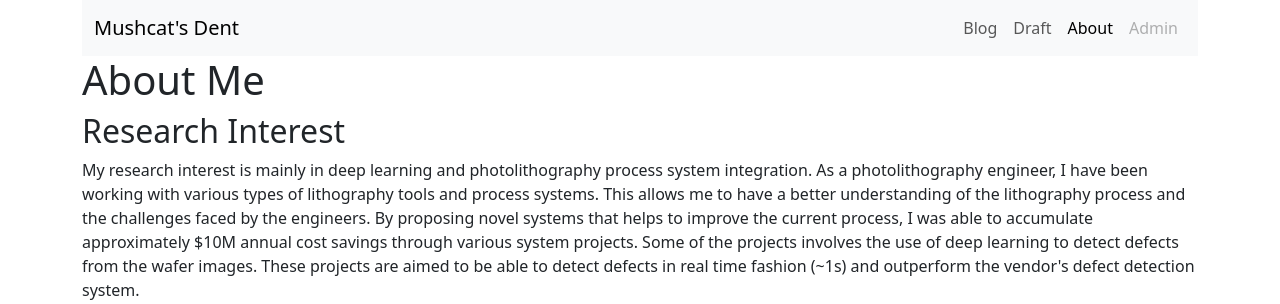
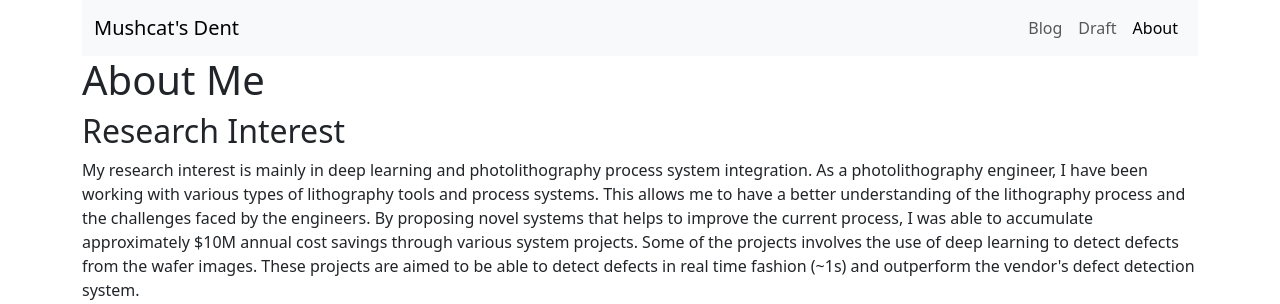
Before and after one commit to mushcatshiro/knowledge-manager, a Flask app: page /about in a window 1280 px wide. Shown: the top 304 px of the page. Run offline with Flask 3, Linux system fonts and the light colour scheme; parts of the project's set-up code (start-up, migrations or seed data) failed here and were passed over.

Commit message:
removing

```diff
--- a/web/blog/templates/base.html
+++ b/web/blog/templates/base.html
@@ -25,7 +25,6 @@
             <li class="nav-item ms-auto"><a class="nav-link {% if blog %}active{% endif %}" href="{{ url_for('main.blog') }}">Blog</a></li>
             <li class="nav-item ms-auto"><a class="nav-link {% if drft %}active{% endif %}" href="{{ url_for('main.draft') }}">Draft</a></li>
             <li class="nav-item ms-auto"><a class="nav-link {% if about %}active{% endif %}" href="{{ url_for('main.about') }}">About</a></li>
-            <li class="nav-item ms-auto"><a class="nav-link disabled">Admin</a></li>
           </ul>
         </div>
       </div>
```
